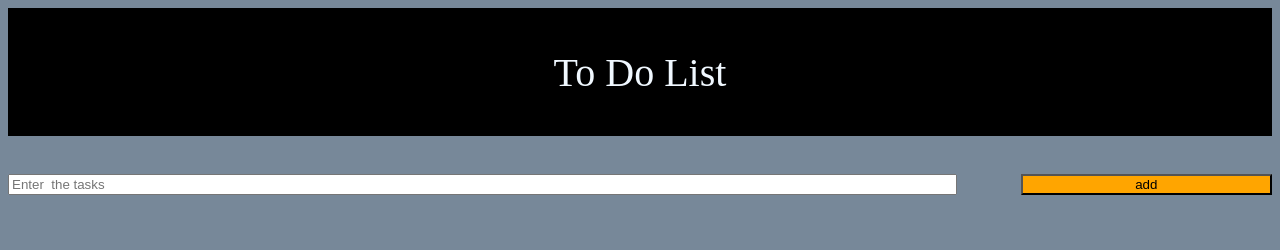
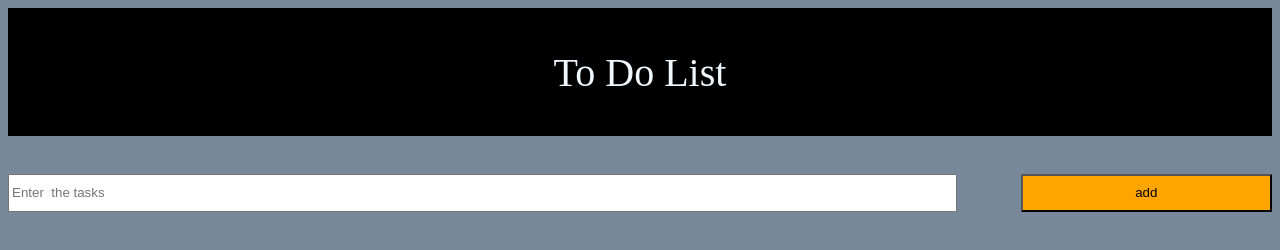
Before and after one commit to Yuva-kumar/Js_to_do_project, a plain HTML site: page index.html in a window 1280 px wide. Drawn offline with Linux system fonts and the light colour scheme.

Commit message:
final commit

```diff
--- a/index.css
+++ b/index.css
@@ -27,3 +27,7 @@ button {
     margin-left: 5%;
     background-color: orange
 }
+
+#todo-input{
+    height:2rem;
+}
```
